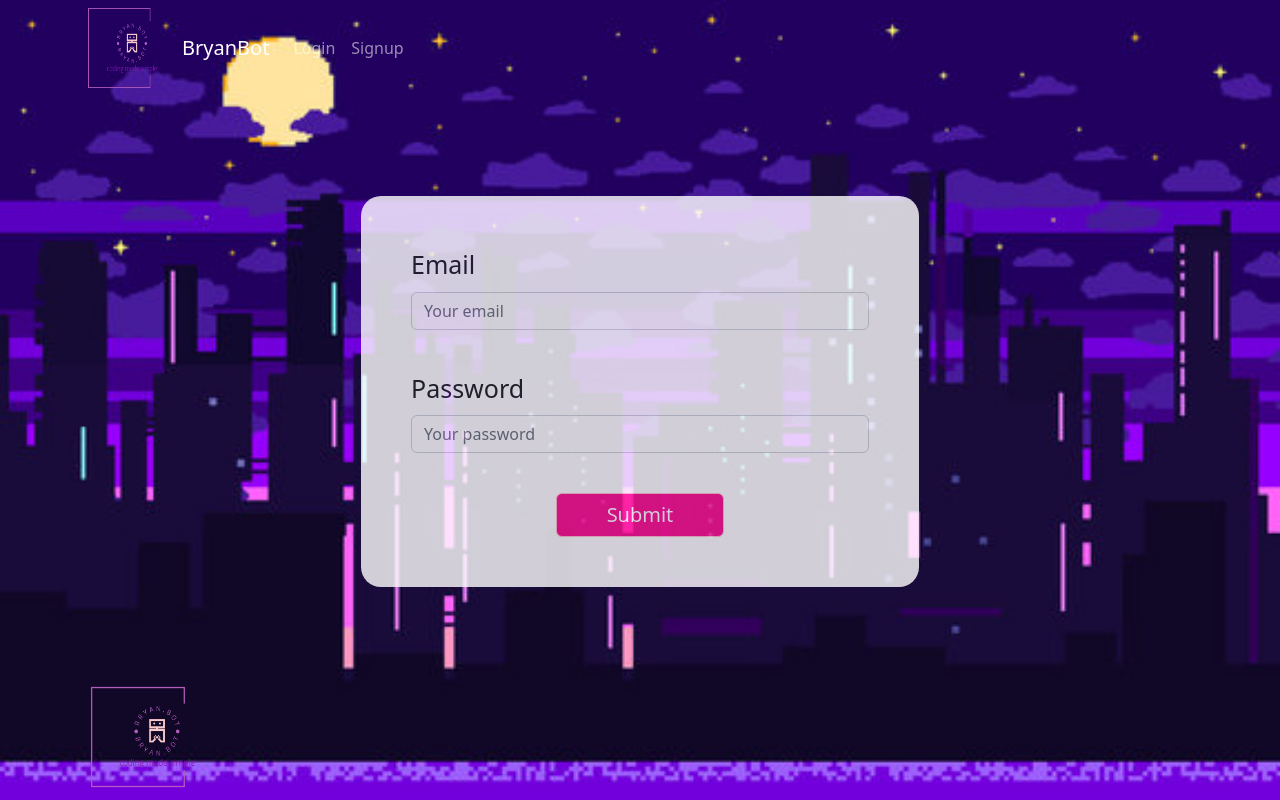
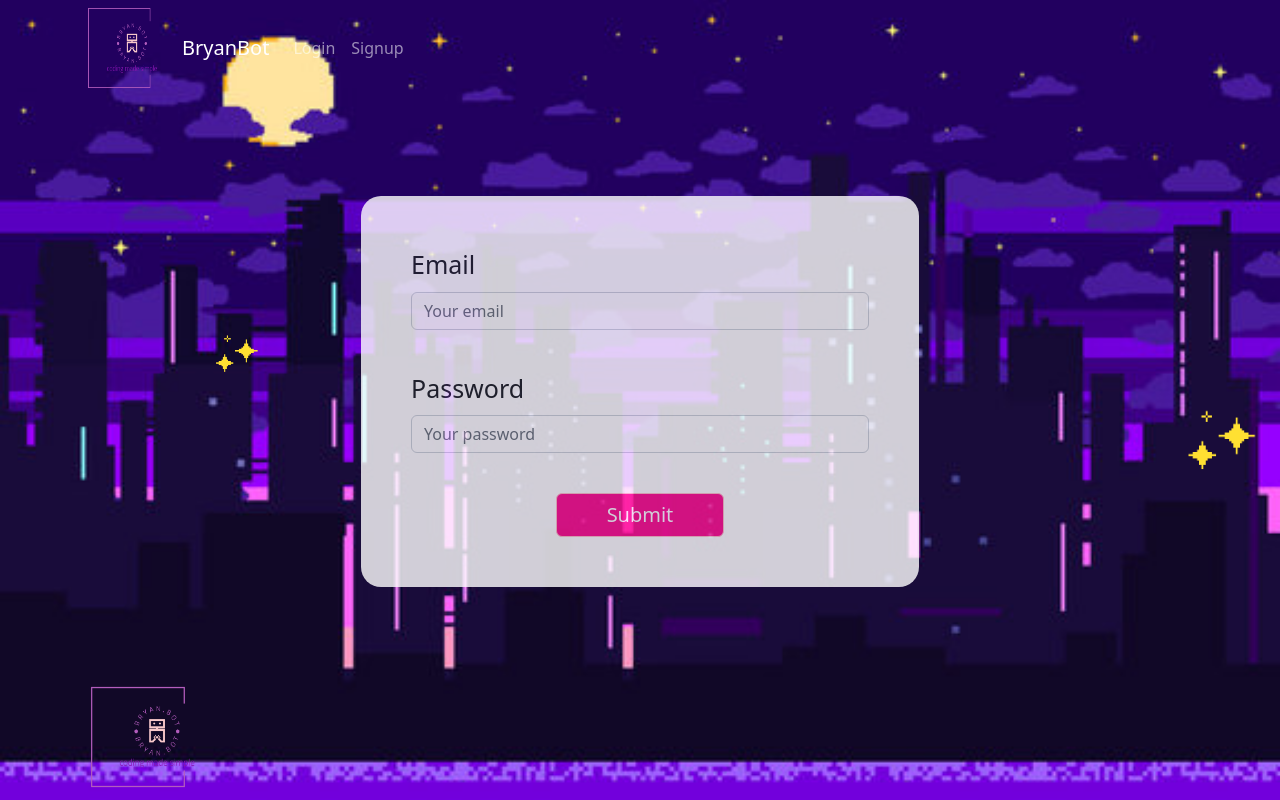
Before and after one commit to amaryahwolf/c.a.i.t.s, a React (Create React App) app in the folder client/: page /login in a window 1280 px wide. Built offline with nearby package versions, Linux system fonts and the light colour scheme.

Commit message:
login style 1

```diff
--- a/client/src/pages/Login.js
+++ b/client/src/pages/Login.js
@@ -1,5 +1,5 @@
 import React, { useState, useEffect } from "react";
-import { Form, Button, Alert } from "react-bootstrap";
+import { Form, Button, Alert, Image } from "react-bootstrap";
 
 import { useMutation } from "@apollo/client";
 import { LOGIN_USER } from "../utils/mutations";
@@ -43,9 +43,24 @@ const styles = {
 
   },
 
-  // font: {
-  // fontFamily: "'Rubik Microbe', cursive",
-  // },
+  stars2: {
+    marginRight: 'auto',
+    marginLeft: '130px',
+    marginTop: '130px',
+    display: 'inline-block',
+    position: 'absolute',
+  },
+
+  stars1: {
+    marginRight: '0',
+    marginLeft: '1100px',
+    marginTop: '200px',
+    display: 'block',
+    position: "absolute"
+  },
+
+
+
 };
 // check if form has everything (as per react-bootstrap docs)
 
@@ -114,6 +129,23 @@ console.log("rendered component")
 
   return (
     <>
+
+<Image
+        alt="stars"
+        src="./images/stars.gif"
+        style={styles.stars1}
+        height="80"
+      />
+
+<Image
+        alt="stars"
+        src="./images/stars.gif"
+        style={styles.stars2}
+        height="50"
+      />
+
+
+
       <Form
         onSubmit={handleFormSubmit}
         style={styles.body}
```
Lines whose indentation alone changed are shown as unchanged.
